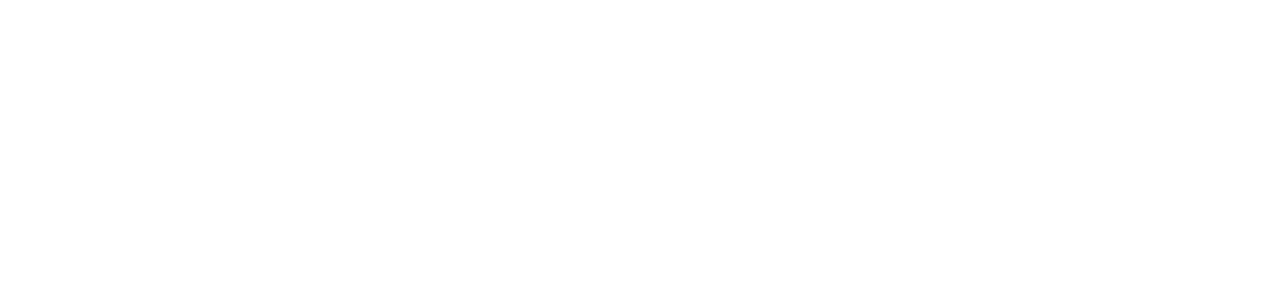
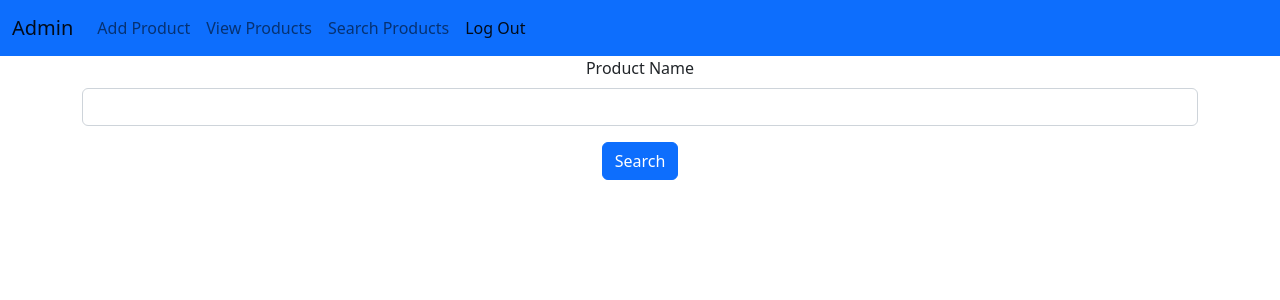
Before and after one commit to GokulDas-07/Shopping-New-Angular-App, an Angular app: page /searchproduct in a window 1280 px wide. Before the commit this address led to /. Shown: the top 300 px of the page. Built offline with nearby package versions, Linux system fonts and the light colour scheme.

Commit message:
search product

```diff
--- a/src/app/admin-navbar/admin-navbar.component.html
+++ b/src/app/admin-navbar/admin-navbar.component.html
@@ -1,6 +1,6 @@
 <nav class="navbar navbar-expand-lg bg-primary">
     <div class="container-fluid">
-      <a class="navbar-brand" href="#">Admin</a>
+      <a class="navbar-brand" routerLink="/">Admin</a>
       <button class="navbar-toggler" type="button" data-bs-toggle="collapse" data-bs-target="#navbarNavAltMarkup" aria-controls="navbarNavAltMarkup" aria-expanded="false" aria-label="Toggle navigation">
         <span class="navbar-toggler-icon"></span>
       </button>
@@ -9,7 +9,7 @@
 
           <a class="nav-link" routerLink="/addproduct">Add Product</a>
           <a class="nav-link" routerLink="/viewproduct">View Products</a>
-          <a class="nav-link" routerLink="#">Search Products</a>
+          <a class="nav-link" routerLink="/searchproduct">Search Products</a>
           <a class="nav-link active" aria-current="/" routerLink="/">Log Out</a>
         </div>
       </div>
--- a/src/app/api.service.ts
+++ b/src/app/api.service.ts
@@ -17,4 +17,9 @@
   {
     return this.http.get("http://localhost:8001/view")
   }
+
+  searchProduct=(dataToSend:any)=>
+  {
+    return this.http.post("http://localhost:8001/search",dataToSend)
+  }
 }
--- a/src/app/app-routing.module.ts
+++ b/src/app/app-routing.module.ts
@@ -2,12 +2,14 @@
 import { RouterModule, Routes } from '@angular/router';
 import { AddProductComponent } from './add-product/add-product.component';
 import { AdminLoginComponent } from './admin-login/admin-login.component';
+import { SearchProductComponent } from './search-product/search-product.component';
 import { ViewProductComponent } from './view-product/view-product.component';
 
 const routes: Routes = [
   {path:"",component:AdminLoginComponent},
   {path:"addproduct",component:AddProductComponent},
-  {path:"viewproduct",component:ViewProductComponent}
+  {path:"viewproduct",component:ViewProductComponent},
+  {path:"searchproduct",component:SearchProductComponent}
 ];
 
 @NgModule({
--- a/src/app/app.module.ts
+++ b/src/app/app.module.ts
@@ -8,7 +8,8 @@
 import { AdminLoginComponent } from './admin-login/admin-login.component';
 import { AddProductComponent } from './add-product/add-product.component';
 import { AdminNavbarComponent } from './admin-navbar/admin-navbar.component';
-import { ViewProductComponent } from './view-product/view-product.component'
+import { ViewProductComponent } from './view-product/view-product.component';
+import { SearchProductComponent } from './search-product/search-product.component'
 
 @NgModule({
   declarations: [
@@ -16,7 +17,8 @@
     AdminLoginComponent,
     AddProductComponent,
     AdminNavbarComponent,
-    ViewProductComponent
+    ViewProductComponent,
+    SearchProductComponent
   ],
   imports: [
     BrowserModule,
--- /dev/null
+++ b/src/app/search-product/search-product.component.html
@@ -0,0 +1,30 @@
+<app-admin-navbar></app-admin-navbar>
+<div class="container">
+    <div class="row">
+        <div class="col col-12 col-sm-12 col-md-12 col-lg-12 col-xl-12 col-xxl-12">
+            <div class="row g-3">
+                <div class="col col-12 col-sm-12 col-md-12 col-lg-12 col-xl-12 col-xxl-12 text-center">
+                    <label for="" class="form-label">Product Name</label>
+                    <input name="name" [(ngModel)]="name" type="text" class="form-control">
+                </div>
+                <div class="col col-12 col-sm-12 col-md-12 col-lg-12 col-xl-12 col-xxl-12 text-center">
+                    <button (click)="readValues()" class="btn btn-primary">Search</button>
+                </div>
+            </div>
+            <div class="row g-3 mt-4" *ngFor="let i of searchData">
+                <div class="col col-12 col-sm-6 col-md-6 col-lg-6 col-xl-6 col-xxl-6">
+                    <label for="" class="form-label">Product Description</label>
+                    <input type="text" class="form-control" value="{{i.description}}">
+                </div>
+                <div class="col col-12 col-sm-6 col-md-6 col-lg-6 col-xl-6 col-xxl-6">
+                    <label for="" class="form-label">Category</label>
+                    <input type="text" class="form-control" value="{{i.category}}">
+                </div>
+                <div class="col col-12 col-sm-6 col-md-6 col-lg-6 col-xl-6 col-xxl-6">
+                    <label for="" class="form-label">Price</label>
+                    <input type="number" name="" id="" class="form-control" value="{{i.price}}">
+                </div>
+            </div>
+        </div>
+    </div>
+</div>
--- /dev/null
+++ b/src/app/search-product/search-product.component.ts
@@ -0,0 +1,31 @@
+import { Component } from '@angular/core';
+import { ApiService } from '../api.service';
+
+@Component({
+  selector: 'app-search-product',
+  templateUrl: './search-product.component.html',
+  styleUrls: ['./search-product.component.css']
+})
+export class SearchProductComponent {
+  name=""
+  searchData:any=""
+
+  constructor(private api:ApiService){}
+
+  readValues=()=>
+  {
+    let data:any={"name":this.name}
+    console.log(data)
+    this.api.searchProduct(data).subscribe(
+      (response:any)=>{
+        console.log(response)
+        if(response.length==0){
+          alert("No Product Found")
+        }else{
+          this.searchData=response
+        }
+      }
+    )
+  }
+
+}
```
Also changed, not shown: src/app/search-product/search-product.component.css (added).
